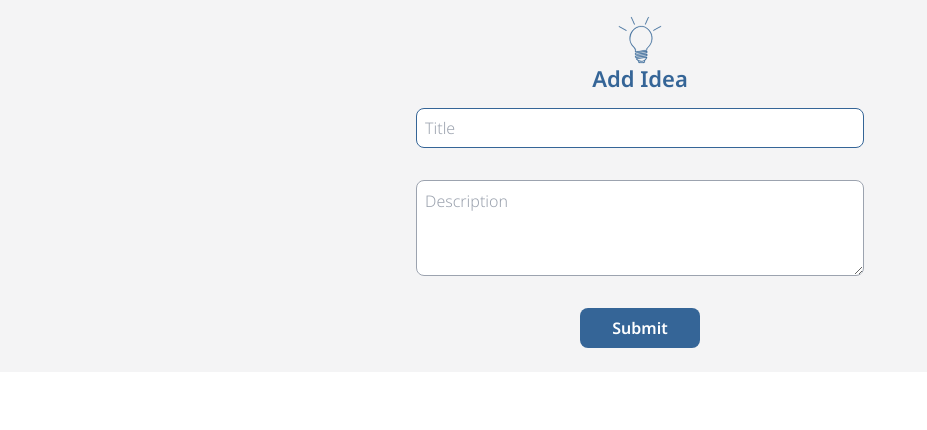
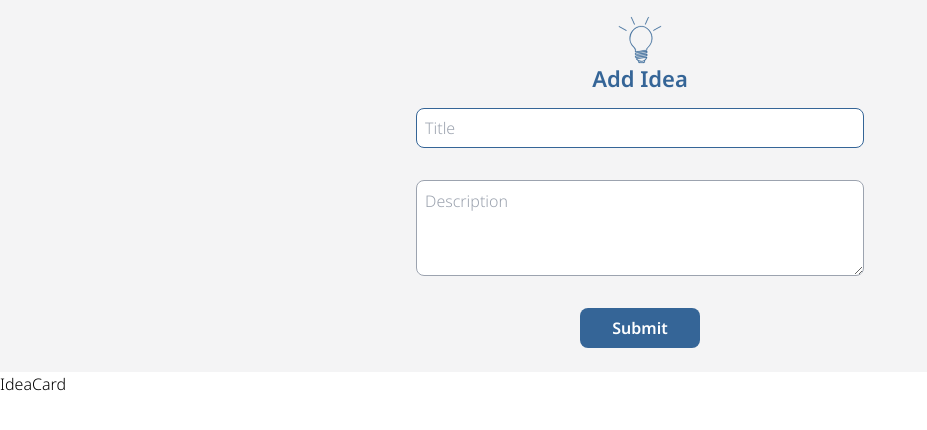
Before and after one commit to matt-powelldev2784/react-idea-board-v3, a React (Vite) app: page / in a window 1280 px wide. Shown: the top 430 px of the page, without its empty margins (0-927 px from the left). Built offline with nearby package versions, Linux system fonts and the light colour scheme.

Commit message:
feat: add idea card file

```diff
--- a/src/App.tsx
+++ b/src/App.tsx
@@ -1,9 +1,11 @@
+import { IdeaCard } from './components/ideaCard/IdeaCard';
 import { IdeaForm } from './components/ideaForm/IdeaForm';
 
 const App = () => {
   return (
-    <main className="flex justify-center">
+    <main className="flex flex-col justify-center">
       <IdeaForm />
+      <IdeaCard />
     </main>
   );
 };
--- /dev/null
+++ b/src/components/ideaCard/IdeaCard.tsx
@@ -0,0 +1,3 @@
+export const IdeaCard = () => {
+  return <div>IdeaCard</div>;
+};
```
